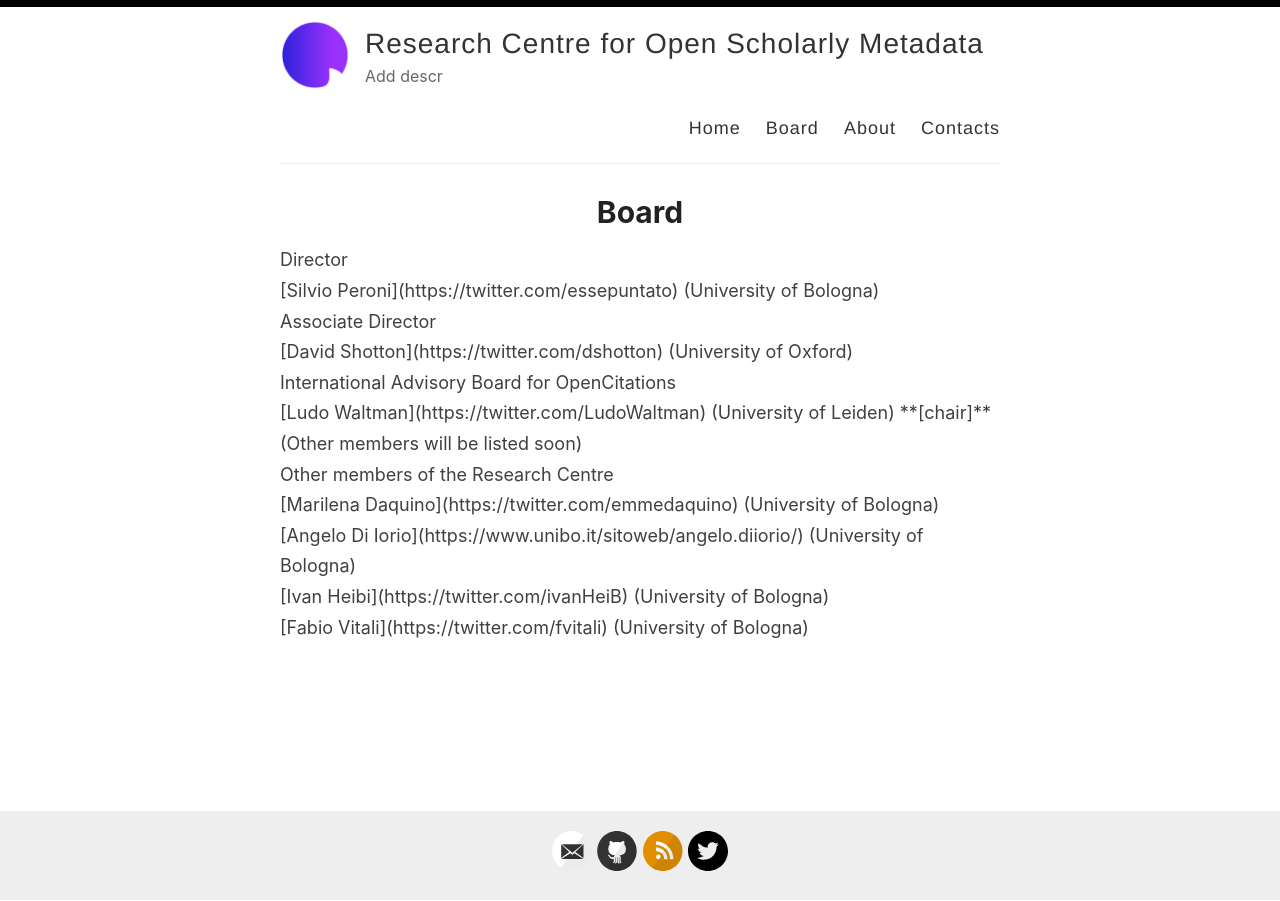
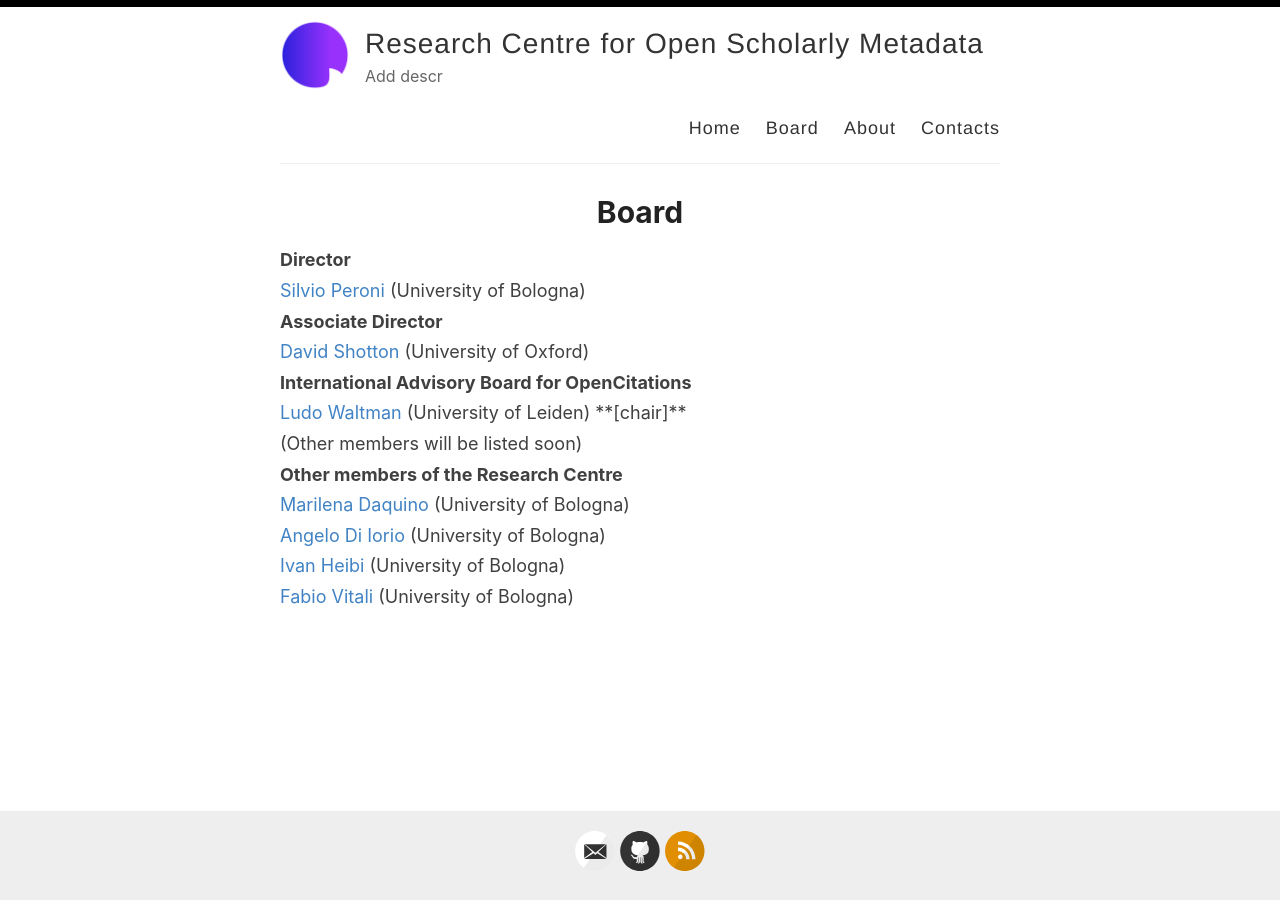
Before and after one commit to openscholarlymetadata/openscholarlymetadata.github.io, a Jekyll site: the page built from _pages/board.md, in a window 1280 px wide. Built offline with Jekyll 4.4.1, drawn with Linux system fonts in a browser that asks for light colours.

Commit message:
modifications

```diff
--- a/_config.yml
+++ b/_config.yml
@@ -29,7 +29,7 @@ footer-links:
   linkedin:
   pinterest:
   rss: rss
-  twitter: opencitations
+  twitter:
   stackoverflow:
   youtube: # channel/<your_long_string> or user/<user-name>
   googleplus: # anything in your profile username that comes after plus.google.com/
--- a/_pages/board.md
+++ b/_pages/board.md
@@ -5,22 +5,22 @@ permalink: /board/
 ---
 
 <dl>
-    <dt>Director</dt>
-    <dd>[Silvio Peroni](https://twitter.com/essepuntato) (University of Bologna)</dd>
-    <dt>Associate Director</dt>
-    <dd>[David Shotton](https://twitter.com/dshotton) (University of Oxford)</dd>
+    <dt><strong>Director</strong></dt>
+    <dd><a href="https://twitter.com/essepuntato">Silvio Peroni</a> (University of Bologna)</dd>
+    <dt><strong>Associate Director</strong></dt>
+    <dd><a href="https://twitter.com/dshotton">David Shotton</a> (University of Oxford)</dd>
 </dl>
 
 <dl>
-    <dt>International Advisory Board for OpenCitations</dt>
-    <dd>[Ludo Waltman](https://twitter.com/LudoWaltman) (University of Leiden) **[chair]**</dd>
+    <dt><strong>International Advisory Board for OpenCitations</strong></dt>
+    <dd><a href="https://twitter.com/LudoWaltman">Ludo Waltman</a> (University of Leiden) **[chair]**</dd>
     <dd>(Other members will be listed soon)</dd>
 </dl>
 
 <dl>
-    <dt>Other members of the Research Centre</dt>
-    <dd>[Marilena Daquino](https://twitter.com/emmedaquino) (University of Bologna)</dd>
-    <dd>[Angelo Di Iorio](https://www.unibo.it/sitoweb/angelo.diiorio/) (University of Bologna)</dd>
-    <dd>[Ivan Heibi](https://twitter.com/ivanHeiB) (University of Bologna)</dd>
-    <dd>[Fabio Vitali](https://twitter.com/fvitali) (University of Bologna)</dd>
+    <dt><strong>Other members of the Research Centre</strong></dt>
+    <dd><a href="https://twitter.com/emmedaquino">Marilena Daquino</a> (University of Bologna)</dd>
+    <dd><a href="https://www.unibo.it/sitoweb/angelo.diiorio/">Angelo Di Iorio</a> (University of Bologna)</dd>
+    <dd><a href="https://twitter.com/ivanHeiB">Ivan Heibi</a> (University of Bologna)</dd>
+    <dd><a href="https://twitter.com/fvitali">Fabio Vitali</a> (University of Bologna)</dd>
 </dl>
```
